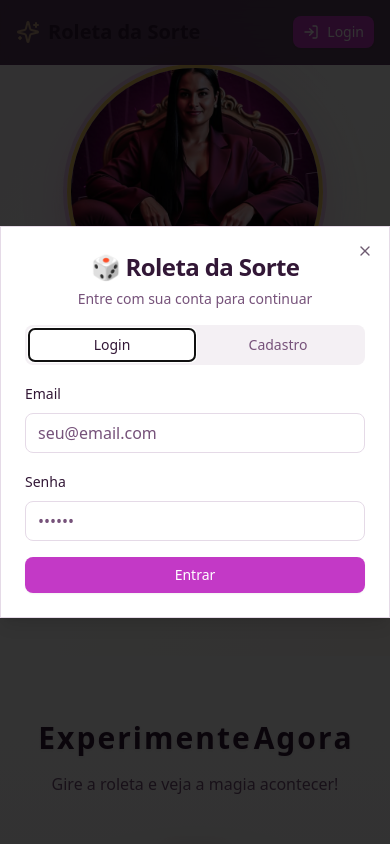
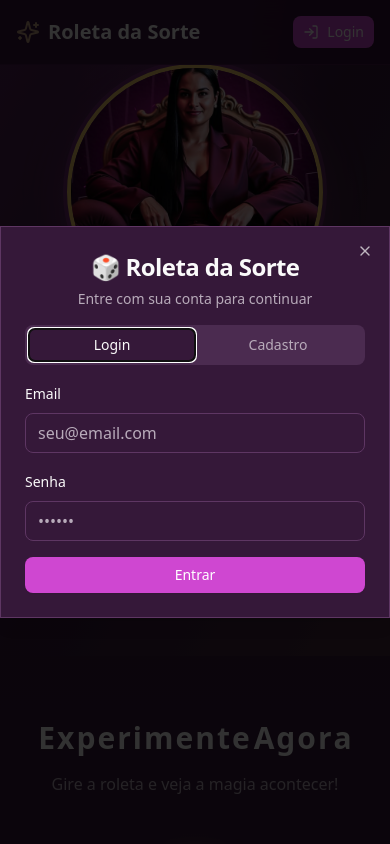
Before and after one commit to felipem-svg/react-component-sync, a React (Vite) app: page / in a window 390 px wide. Shown: the top 844 px of the page. Built offline with nearby package versions, Linux system fonts and the light colour scheme; no server answers; the database is empty; the HTML template or start-up script is replaced by a standard one.

Commit message:
Mix colors to balance white
Adjusted frontend theme to blend white with the legacy purple, creating a lighter, balanced look while preserving purple, gold, and white palette. Updated index.css and related components to reduce stark whiteness and soften contrast.

```diff
--- a/src/index.css
+++ b/src/index.css
@@ -8,85 +8,85 @@ All colors MUST be HSL.
 
 @layer base {
   :root {
-    --background: 0 0% 100%;
-    --foreground: 293 40% 15%;
+    --background: 293 40% 16%;
+    --foreground: 0 0% 98%;
 
-    --card: 0 0% 98%;
-    --card-foreground: 293 40% 15%;
+    --card: 293 35% 20%;
+    --card-foreground: 0 0% 98%;
 
-    --popover: 0 0% 100%;
-    --popover-foreground: 293 40% 15%;
+    --popover: 293 35% 20%;
+    --popover-foreground: 0 0% 98%;
 
-    --primary: 299 55% 50%;
+    --primary: 299 60% 55%;
     --primary-foreground: 0 0% 100%;
 
-    --secondary: 308 45% 70%;
-    --secondary-foreground: 293 40% 15%;
+    --secondary: 308 50% 65%;
+    --secondary-foreground: 0 0% 100%;
 
-    --muted: 293 15% 95%;
-    --muted-foreground: 293 20% 40%;
+    --muted: 293 30% 24%;
+    --muted-foreground: 293 10% 70%;
 
-    --accent: 43 80% 65%;
+    --accent: 43 85% 68%;
     --accent-foreground: 293 40% 15%;
 
     --destructive: 0 84.2% 60.2%;
     --destructive-foreground: 0 0% 100%;
 
-    --border: 293 20% 88%;
-    --input: 293 20% 88%;
-    --ring: 299 55% 50%;
+    --border: 293 30% 30%;
+    --input: 293 30% 30%;
+    --ring: 299 60% 55%;
 
     --radius: 0.625rem;
 
     --shadow-xs: 0 1px 2px 0 rgb(0 0 0 / 0.05);
-    --shadow-elegant: 0 10px 30px -10px hsl(299 55% 50% / 0.15);
+    --shadow-elegant: 0 10px 30px -10px hsl(299 60% 55% / 0.3);
 
-    --sidebar-background: 0 0% 100%;
-    --sidebar-foreground: 293 40% 15%;
-    --sidebar-primary: 299 55% 50%;
+    --sidebar-background: 293 40% 16%;
+    --sidebar-foreground: 0 0% 98%;
+    --sidebar-primary: 299 60% 55%;
     --sidebar-primary-foreground: 0 0% 100%;
-    --sidebar-accent: 308 45% 70%;
-    --sidebar-accent-foreground: 293 40% 15%;
-    --sidebar-border: 293 20% 88%;
-    --sidebar-ring: 299 55% 50%;
+    --sidebar-accent: 308 50% 65%;
+    --sidebar-accent-foreground: 0 0% 100%;
+    --sidebar-border: 293 30% 30%;
+    --sidebar-ring: 299 60% 55%;
   }
 
   .dark {
-    --background: 293 30% 10%;
+    --background: 293 45% 12%;
     --foreground: 0 0% 98%;
 
-    --card: 293 25% 14%;
+    --card: 293 40% 18%;
     --card-foreground: 0 0% 98%;
 
-    --popover: 293 25% 14%;
+    --popover: 293 40% 18%;
     --popover-foreground: 0 0% 98%;
 
-    --primary: 299 55% 55%;
+    --primary: 299 60% 55%;
     --primary-foreground: 0 0% 100%;
 
-    --secondary: 308 45% 65%;
+    --secondary: 308 50% 65%;
     --secondary-foreground: 0 0% 100%;
 
-    --muted: 293 20% 18%;
-    --muted-foreground: 293 10% 65%;
+    --muted: 293 35% 22%;
+    --muted-foreground: 293 10% 70%;
 
-    --accent: 43 80% 60%;
-    --accent-foreground: 0 0% 100%;
+    --accent: 43 85% 68%;
+    --accent-foreground: 293 45% 12%;
 
     --destructive: 0 62.8% 50%;
     --destructive-foreground: 0 0% 100%;
 
-    --border: 293 20% 22%;
-    --input: 293 20% 22%;
-    --ring: 299 55% 55%;
-    --sidebar-background: 293 30% 10%;
+    --border: 293 30% 26%;
+    --input: 293 30% 26%;
+    --ring: 299 60% 55%;
+    --sidebar-background: 293 45% 12%;
     --sidebar-foreground: 0 0% 98%;
-    --sidebar-primary: 299 55% 55%;
+    --sidebar-primary: 299 60% 55%;
     --sidebar-primary-foreground: 0 0% 100%;
-    --sidebar-accent: 308 45% 65%;
+    --sidebar-accent: 308 50% 65%;
     --sidebar-accent-foreground: 0 0% 100%;
-    --sidebar-border: 293 20% 22%;
-    --sidebar-ring: 299 55% 55%;
+    --sidebar-border: 293 30% 26%;
+    --sidebar-ring: 299 60% 55%;
   }
 }
 
--- a/src/pages/Index.tsx
+++ b/src/pages/Index.tsx
@@ -166,8 +166,8 @@ const Index = () => {
 
       {/* Hero Section */}
       <section className="relative py-20 md:py-28 flex items-center justify-center px-3 sm:px-4 overflow-hidden pt-16">
-        <div className="absolute inset-0 bg-gradient-to-br from-primary/5 via-background to-accent/5" />
-        <div className="absolute inset-0 bg-[radial-gradient(ellipse_at_top,_var(--tw-gradient-stops))] from-primary/8 via-transparent to-transparent" />
+        <div className="absolute inset-0 bg-gradient-to-br from-primary/20 via-background to-accent/10" />
+        <div className="absolute inset-0 bg-[radial-gradient(ellipse_at_top,_var(--tw-gradient-stops))] from-primary/15 via-transparent to-transparent" />
 
         <div className="grid lg:grid-cols-2 gap-8 items-center z-10 max-w-6xl mx-auto w-full">
           {/* Coluna 1: Texto */}
@@ -245,7 +245,7 @@ const Index = () => {
 
 
       {/* Roulette Section */}
-      <section id="roulette" className="relative py-16 md:py-24 px-3 sm:px-4 overflow-hidden bg-gradient-to-b from-background via-muted/30 to-background">
+      <section id="roulette" className="relative py-16 md:py-24 px-3 sm:px-4 overflow-hidden bg-gradient-to-b from-background via-card/50 to-background">
         <div className="max-w-7xl mx-auto">
           {/* Title */}
           <motion.div
@@ -288,7 +288,7 @@ const Index = () => {
       </section>
 
       {/* About Section */}
-      <section className="py-20 px-3 sm:px-4 bg-gradient-to-br from-muted/20 via-background to-muted/20">
+      <section className="py-20 px-3 sm:px-4 bg-gradient-to-br from-card/40 via-background to-primary/10">
         <div className="max-w-6xl mx-auto">
           <motion.div
             initial={{ opacity: 0, y: 20 }}
@@ -354,7 +354,7 @@ const Index = () => {
       </section>
 
       {/* Rewards Section */}
-      <section className="py-20 px-3 sm:px-4 bg-muted/20">
+      <section className="py-20 px-3 sm:px-4 bg-card/30">
         <div className="max-w-6xl mx-auto">
           <motion.div
             initial={{ opacity: 0, y: 20 }}
@@ -389,7 +389,7 @@ const Index = () => {
       </section>
 
       {/* Final CTA */}
-      <section className="py-20 px-3 sm:px-4 bg-gradient-to-b from-background to-muted/30">
+      <section className="py-20 px-3 sm:px-4 bg-gradient-to-b from-background to-card/40">
         <div className="max-w-4xl mx-auto text-center">
           <motion.div
             initial={{ opacity: 0, y: 20 }}
@@ -414,7 +414,7 @@ const Index = () => {
       </section>
 
       {/* Footer */}
-      <footer className="py-8 px-4 border-t border-border bg-muted/50">
+      <footer className="py-8 px-4 border-t border-border bg-card/60">
         <div className="max-w-6xl mx-auto">
           <div className="flex flex-col md:flex-row items-center justify-between gap-4">
             <div className="flex items-center gap-3">
```
